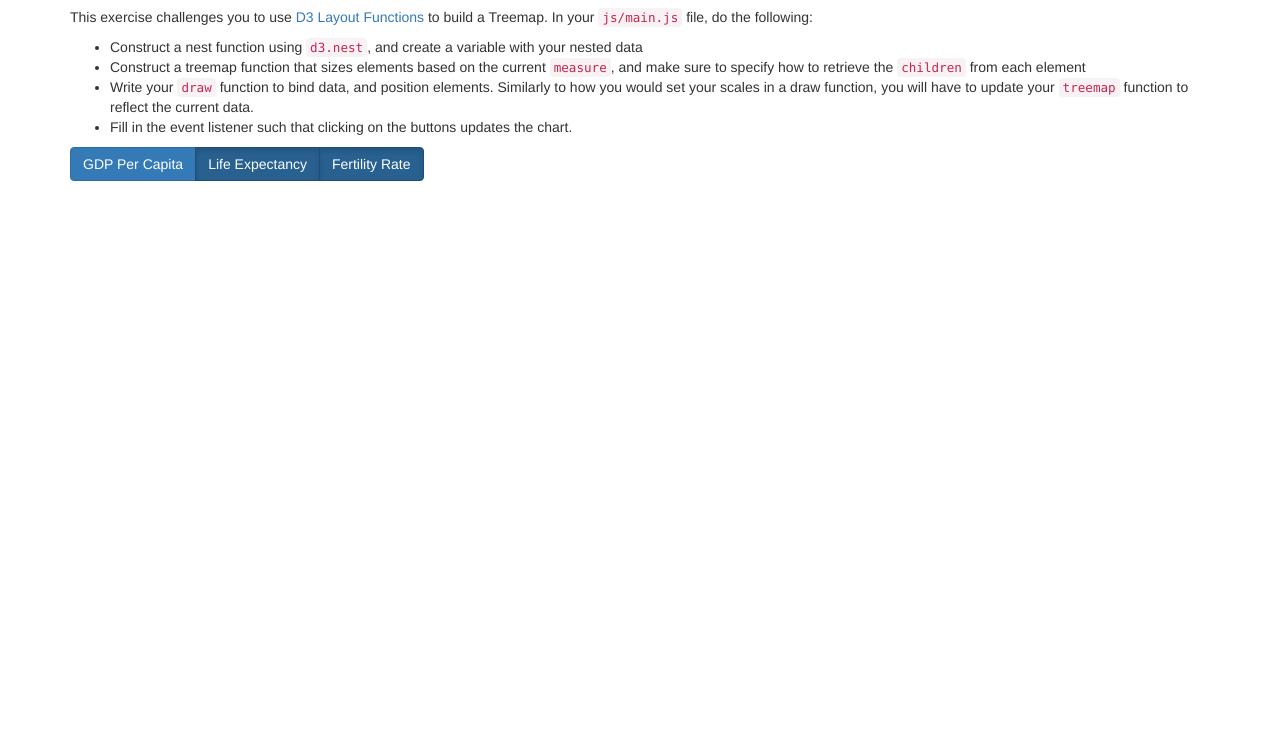
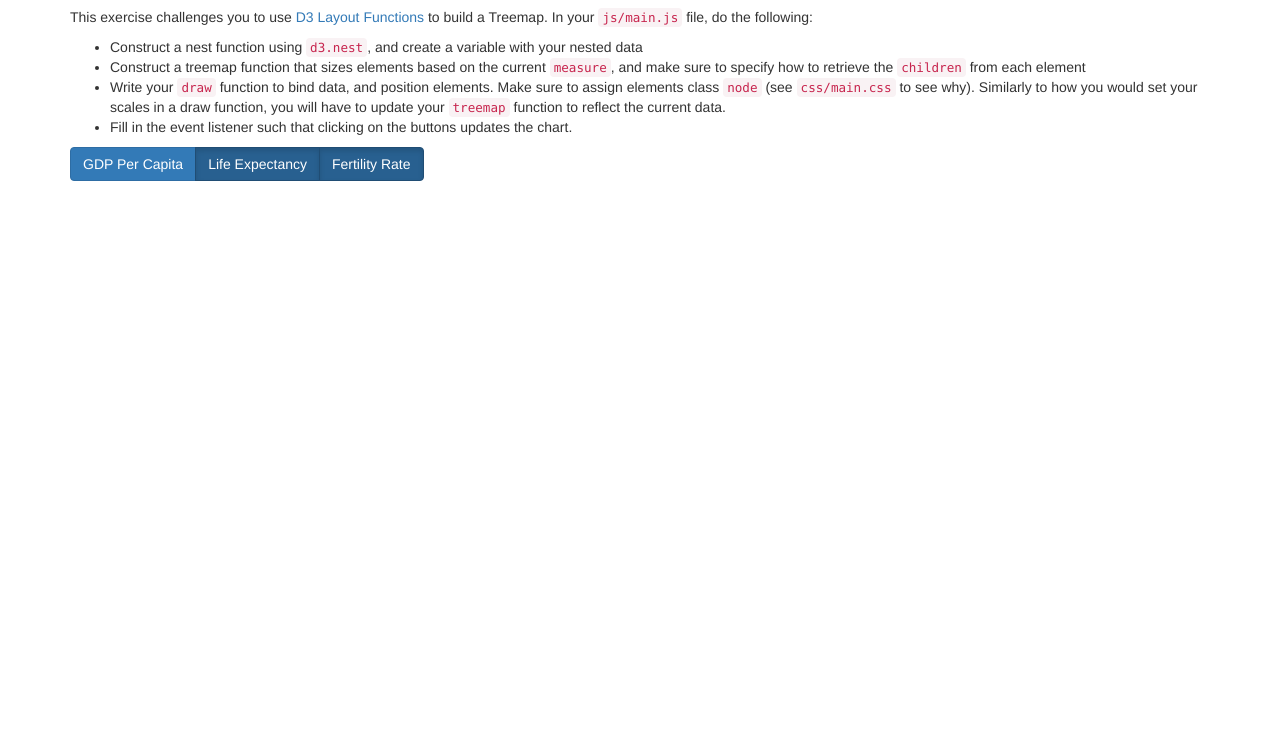
Before and after one commit to ztianai/m14-layouts, a plain HTML site: page exercise-1/index.html in a window 1280 px wide. Shown: the part 63-800 px from the top of the page. Drawn offline with nearby package versions, Linux system fonts and the light colour scheme.

Commit message:
Updated index.html to match master

```diff
--- a/exercise-1/index.html
+++ b/exercise-1/index.html
@@ -21,7 +21,7 @@
 			<ul>
 				<li>Construct a nest function using <code>d3.nest</code>, and create a variable with your nested data</li>
 				<li>Construct a treemap function that sizes elements based on the current <code>measure</code>, and make sure to specify how to retrieve the <code>children</code> from each element</li>
-				<li>Write your <code>draw</code> function to bind data, and position elements. Similarly to how you would set your scales in a draw function, you will have to update your <code>treemap</code> function to reflect the current data.</li>
+				<li>Write your <code>draw</code> function to bind data, and position elements. Make sure to assign elements class <code>node</code> (see <code>css/main.css</code> to see why). Similarly to how you would set your scales in a draw function, you will have to update your <code>treemap</code> function to reflect the current data.</li>
 				<li>Fill in the event listener such that clicking on the buttons updates the chart.</li>
 			</ul>
 		</div>
```
